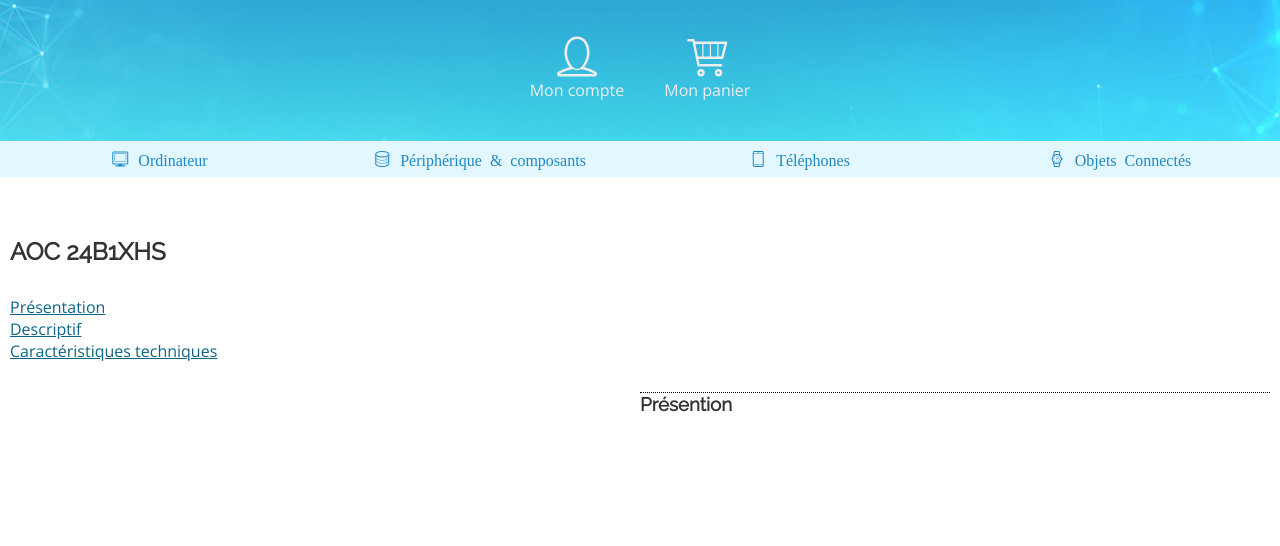
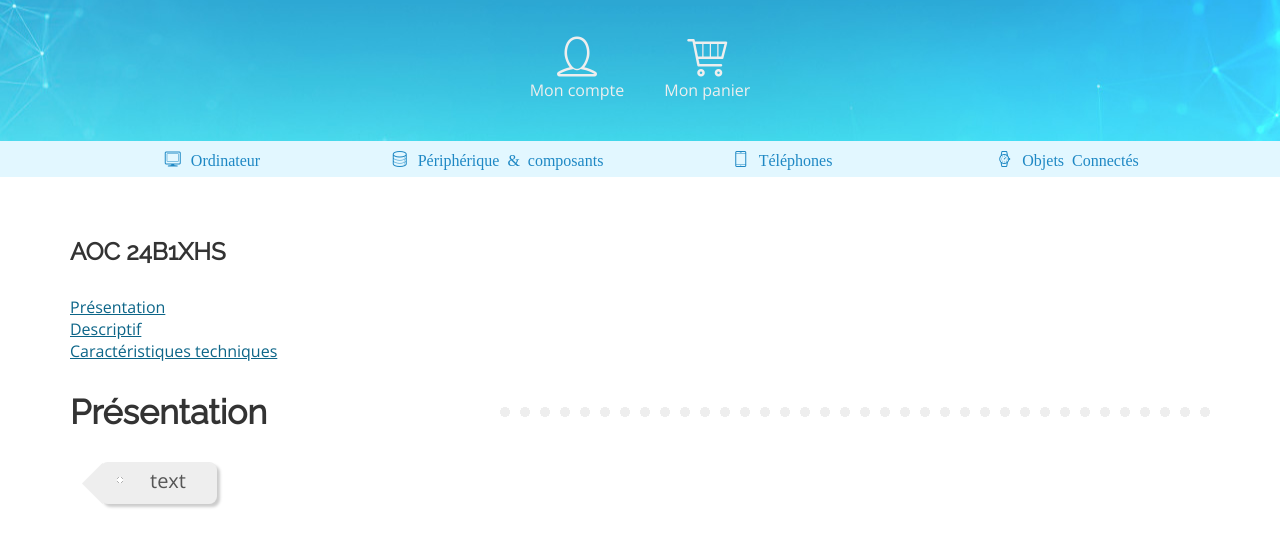
Before and after one commit to ebenyoub/HiTech.NET, a plain HTML site: page index.html in a window 1280 px wide. Shown: the part 188-734 px from the top of the page. Drawn offline with nearby package versions, Linux system fonts and the light colour scheme; files whose address does not match are found by name.

Commit message:
ribbon 1

```diff
--- a/css/style.css
+++ b/css/style.css
@@ -47,7 +47,7 @@
 }
 
 .container {
-    max-width: 140rem;
+    max-width: 114rem;
     margin: 0 auto;
     padding: 0 1rem;
 }
@@ -125,21 +125,81 @@
     color: #0c6588;
 }
 
-.title-style {
+.title-sep {
+    font-size: 3.4rem;
     display: flex;
-    flex-direction: row;
+    align-items: center;
+    margin-bottom: 3rem;
 }
 
-.title-style:first-child {
-
-    width: 50%;
+.title-sep::after {
+    content: '';
+    width: 20px;
+    height: 20px;
+    display: inline-block;
+    flex-grow: 1;
+    background-image: radial-gradient(#eeeeee 5px, transparent 5px);
+    background-size: 20px 20px;
+    margin-left: 20%;
 }
 
-.title-style:last-child {
-    float: right;
-    border-top: 1px dotted #000;
+/* ******************************************** */
+/* ************** RIBBON ********************** */
+/* ******************************************** */
 
+.rib-contain {
+    margin-left: 3rem;
 }
+
+.rib-contain span {
+    padding: 3rem 3rem 3.5rem 3rem;
+}
+
+.ribbon {
+    height: 40px;
+    width: max-content;
+    border: 1px solid #eee;
+    border-radius: 8px;
+    background-color: #eee;
+    border-left: none;
+    display: flex;
+    justify-content: center;
+    align-items: center;
+    font-size: 2rem;
+    position: relative;
+    box-shadow: 3px 3px 3px #ccc;
+}
+
+.ribbon::before {
+    position:absolute;
+    content: '';
+    width: 29px;
+    height: 29px;
+    z-index: 1;
+    background-color: #eee;
+    border-left: none;
+    border-top: none;
+    transform: rotate(45deg);
+    left: -12px;
+    top: 6px;
+}
+
+.ribbon span {
+    display: flex;
+    align-items: center;
+}
+
+.ribbon span::before {
+    content: "";
+    width: 20px;
+    height: 20px;
+    display: inline-block;
+    background-image: radial-gradient(white 20%, black 22%, #eee 25%, #eee 100%);
+    background-size: 20px 20px;
+    z-index: 1;
+    transform: translate(-20px);
+}
+
 
 /* ******************************************** */
 /* ************** MEDIA QUERIES *************** */
--- a/index.html
+++ b/index.html
@@ -41,7 +41,7 @@
                     </div>
                 </div>
             </div>
-            <nav>
+            <nav class="container">
                 <ul>
                     <li><a href="" class="icon-display">Ordinateur</a>
                         <div class="menu">
@@ -210,12 +210,13 @@
             <a href="technic">Caractéristiques techniques</a>
         </div>
 
-        <section class="sec-presentation" id="presentation">
-            <div class="title-style">
-                <h3>Présention</h3>
-                <div class="dott"></div>
+        <h3 class="title-sep">Présentation</h3>
+
+        <div class="rib-contain">
+            <div class="ribbon">
+                <span>text</span>
             </div>
-        </section>
+        </div>
     </main>
 
 </body>
```
Also changed, not shown: 1 other file.
